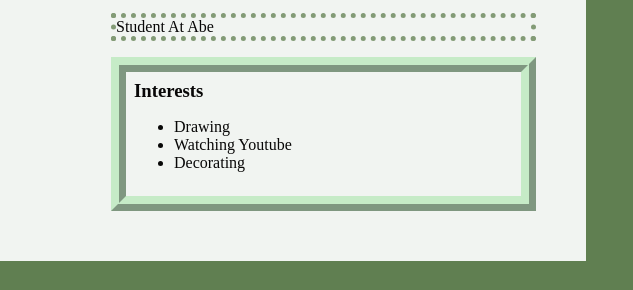
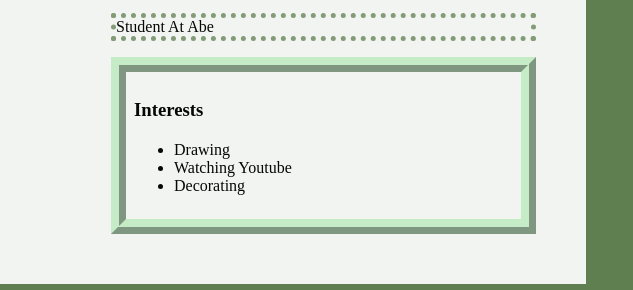
Before and after one commit to TrucVu72/TrucVu72, a plain HTML site: page index.html in a window 1280 px wide. Shown: the part 198-488 px from the top of the page, 504-1137 px from the left. Drawn offline with Linux system fonts and the light colour scheme.

```diff
--- a/style.css
+++ b/style.css
@@ -88,7 +88,7 @@
     padding: 8px;
 }
 h2, h3 {
-    margin: 0px;
+    margin-bottom: 20px;
 }
 
 p{
```
